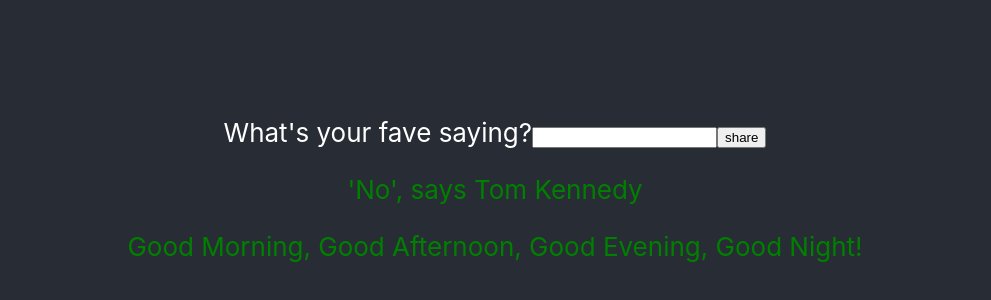
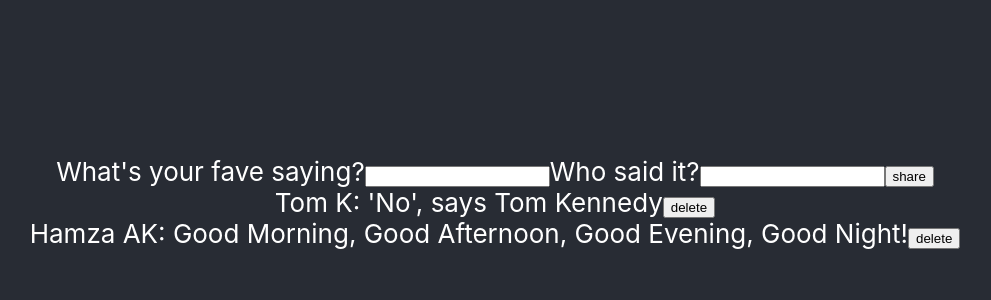
Before and after one commit to boolean-uk/cohort-10-react-demo, a React (Create React App) app: page / in a window 1280 px wide. Shown: the part 198-498 px from the top of the page, without its empty margins (145-1136 px from the left). Built offline with nearby package versions, Linux system fonts and the light colour scheme.

Commit message:
delete messages

```diff
--- a/src/components/Message/Message.js
+++ b/src/components/Message/Message.js
@@ -1,8 +1,15 @@
 import './Message.css'
 
-function Message (props) {
+function Message ({message, handleDelete}) {
+
+  const handleClick = () => {
+    handleDelete(message)
+  }
   return (
-    <p>{props.content}</p>
+    <div>
+      <span>{message.author}: {message.content}</span>
+      <button onClick={handleClick}>delete</button>
+    </div>
   )
 }
 
--- a/src/components/MessageBoard/MessageBoard.js
+++ b/src/components/MessageBoard/MessageBoard.js
@@ -3,8 +3,14 @@
 import { Message } from '../Message'
 
 const initialMessages = [
-  "'No', says Tom Kennedy",
-  "Good Morning, Good Afternoon, Good Evening, Good Night!"
+  {
+    content: "'No', says Tom Kennedy",
+    author: 'Tom K'
+  },
+  {
+    content: "Good Morning, Good Afternoon, Good Evening, Good Night!",
+    author: 'Hamza AK'
+  }
 ]
 
 function MessageBoard () {
@@ -21,8 +27,16 @@
 
   const handleSubmit = (e) => {
     e.preventDefault()
-    const newMessage = e.target[0].value
+    // target is the element that triggers the event
+    const content = e.target[0].value
+    const author = e.target[1].value
 
+    const newMessage = {
+      content,
+      author
+    }
+
+    console.log(newMessage)
     // COPY THE ARRAY
     // const newMessages = messages.map(message => message)
     // messages.push(newMessage) // NO NO NOPE, NEIN, RARA
@@ -31,18 +45,34 @@
     setMessages([...messages, newMessage])
   }
 
+  const handleDelete = (message) => {
+    // filter
+    const newMessages = messages.filter(item => {
+      if (item !== message) {
+        return message
+      }
+    })
+    setMessages(newMessages) // the new array (without the one i'm deleting)
+  }
+
 
   return (
     <div>
+      {console.log(messages)}
       <form onSubmit={handleSubmit}>
-        <label>
+        <label htmlFor="content">
           What's your fave saying?
-          <input type="text"/>
         </label>
+        <input id="content" type="text"/>
+        <label htmlFor="author">
+          Who said it?
+        </label>
+        <input id="author" type="text"/>
+
         <button>share</button>
       </form>
       {
-        messages.map((message, index) => <Message key={index} content={message}/>)
+        messages.map((messageObj, index) => <Message key={index} message={messageObj} handleDelete={handleDelete}/>)
       }
     </div>
   )
--- a/src/components/MessageBoard/index.js
+++ b/src/components/MessageBoard/index.js
@@ -1,5 +1,5 @@
 import MessageBoard from './MessageBoard'
 
 export {
-  MessageBoard
+  MessageBoard,
 }
```
